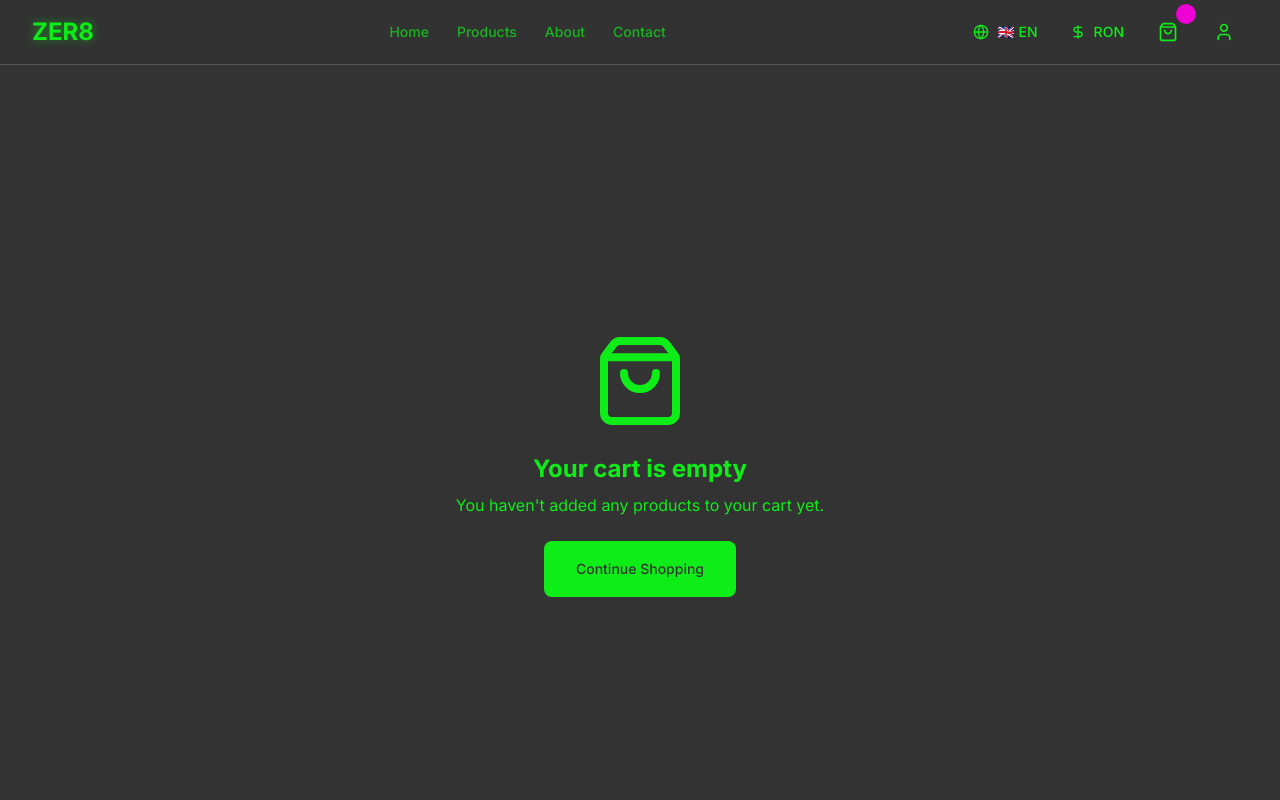
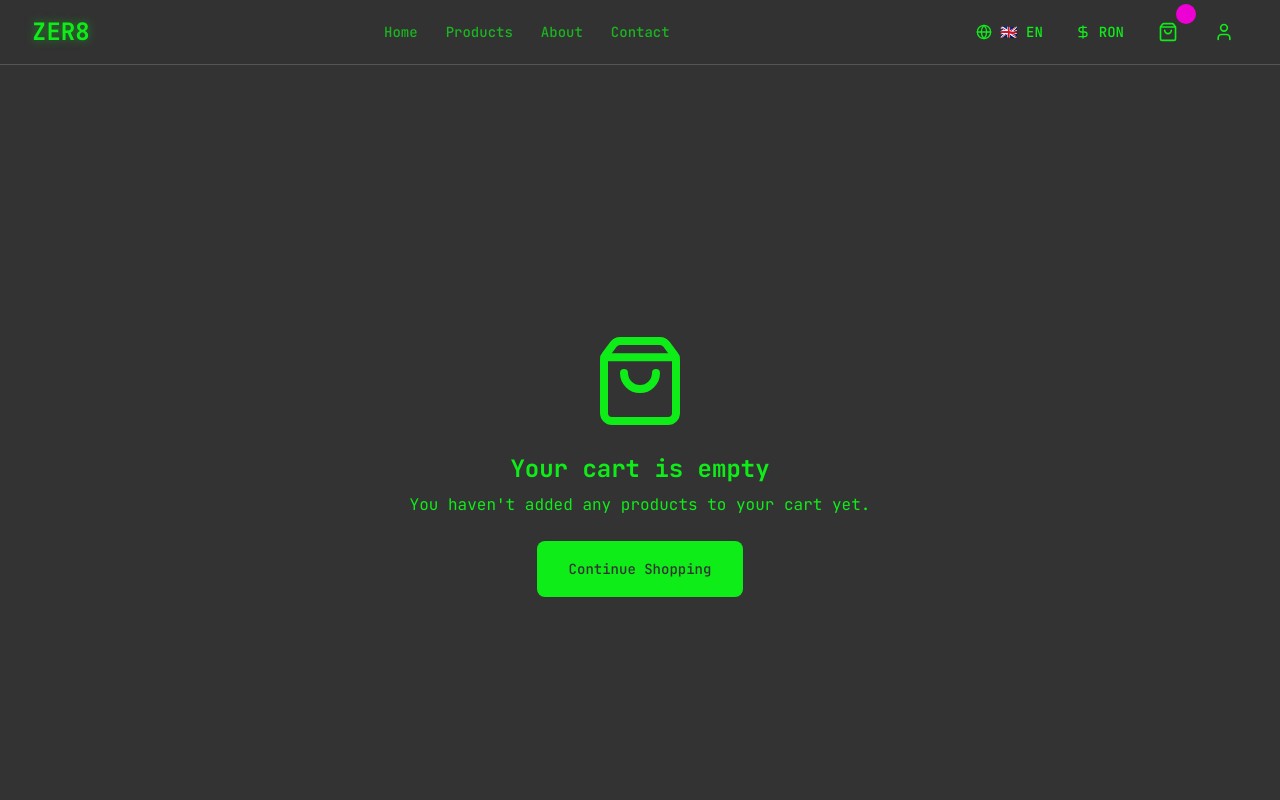
Before and after one commit to laurentiuanton/zer8, a Next.js app: page /en/cart in a window 1280 px wide. Shown: the top 800 px of the page. Built offline with nearby package versions, Linux system fonts and the light colour scheme.

Commit message:
style: swap Inter for JetBrains Mono — full terminal/hacker font vibe
- Replaced Inter with JetBrains Mono (400-800 weights) as --font-sans
- Mapped --font-mono to same variable for consistency
- All text now renders in monospace, reinforcing the Matrix/hacker aesthetic

```diff
--- a/src/app/globals.css
+++ b/src/app/globals.css
@@ -8,7 +8,7 @@
   --color-background: var(--background);
   --color-foreground: var(--foreground);
   --font-sans: var(--font-sans);
-  --font-mono: var(--font-geist-mono);
+  --font-mono: var(--font-sans);
   --font-heading: var(--font-sans);
   --color-sidebar-ring: var(--sidebar-ring);
   --color-sidebar-border: var(--sidebar-border);
--- a/src/app/layout.tsx
+++ b/src/app/layout.tsx
@@ -1,10 +1,11 @@
 import type { Metadata } from "next"
-import { Inter } from "next/font/google"
+import { JetBrains_Mono } from "next/font/google"
 import "./globals.css"
 
-const inter = Inter({
+const jetbrains = JetBrains_Mono({
   variable: "--font-sans",
   subsets: ["latin"],
+  weight: ["400", "500", "600", "700", "800"],
 })
 
 export const metadata: Metadata = {
@@ -31,7 +32,7 @@ export default function RootLayout({
   const locale = "ro"
 
   return (
-    <html lang={locale} className={`${inter.variable} h-full antialiased`}>
+    <html lang={locale} className={`${jetbrains.variable} h-full antialiased`}>
       <body className="min-h-full flex flex-col bg-background text-foreground">
         {children}
       </body>
```
Also changed, not shown: 1 other file (tests, documents, lock files or other folders).
